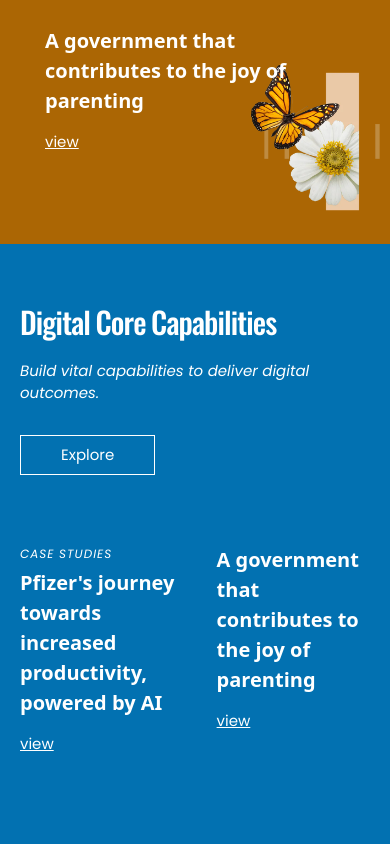
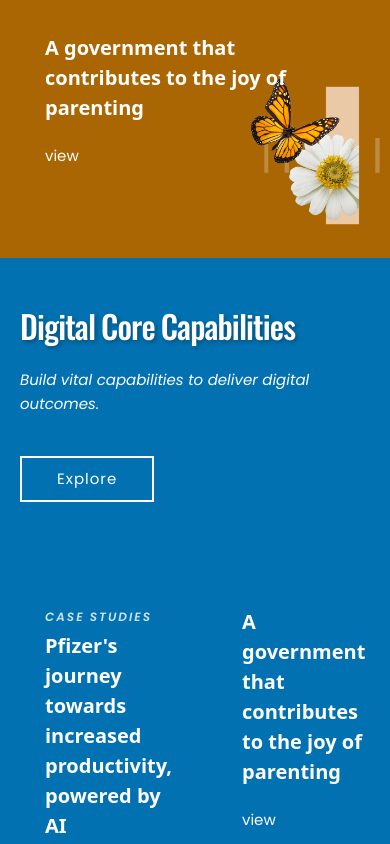
Before and after one commit to amnakhalid625/infosys-clone, a React (Vite) app: page / in a window 390 px wide. Shown: the part 1360-2204 px from the top of the page. Built offline with nearby package versions, Linux system fonts and the light colour scheme.

Commit message:
infosys_website_clone

```diff
--- a/src/pages/operating-model/model.css
+++ b/src/pages/operating-model/model.css
@@ -1,113 +1,200 @@
 .model-container {
     width: 100%;
     background-color: #0271b1;
+    position: relative;
+    overflow: hidden;
   }
 
   .model-background {
     background-image: url('../../assets/int.webp');
-    /* background-repeat: no-repeat;
-    background-position: left center;
-    background-size: contain;
-    min-height: 700px;
-    display: flex;
-    align-items: center;  */
-
     background-repeat: no-repeat;
     background-position: left -90px bottom -100px;
     background-size: 70%;
+    min-height: 800px;
+    position: relative;
+  }
+
+  .model-background::before {
+    content: '';
+    position: absolute;
+    top: 0;
+    left: 0;
+    width: 40%;
+    height: 100%;
+    background: linear-gradient(90deg, rgba(2,113,177,0.8) 0%, rgba(2,113,177,0) 100%);
+    z-index: 1;
   }
 
   .model-content {
-    max-width: 1200px;
+    max-width: 1400px;
     margin: 0 auto;
     width: 100%;
     display: flex;
     justify-content: flex-end;
+    position: relative;
+    z-index: 2;
   }
 
   .model-text {
     width: 50%;
-    padding: 60px 40px;
+    padding: 80px 60px;
     color: white;
+    backdrop-filter: blur(2px);
   }
 
   .model-text h1 {
     font-family: "Oswald", sans-serif;
-    font-size: 50px;
+    font-size: 56px;
     word-spacing: -0.9px;
     letter-spacing: -0.9px;
-    margin-bottom: 20px;
-    line-height: 1.2;
+    margin-bottom: 25px;
+    line-height: 1.1;
+    text-shadow: 2px 2px 4px rgba(0,0,0,0.3);
   }
 
   .model-text p {
     font-family: "Poppins", sans-serif;
-    font-size: 15px;
+    font-size: 18px;
     font-style: italic;
-    margin-bottom: 30px;
+    margin-bottom: 40px;
+    line-height: 1.6;
+    max-width: 90%;
   }
 
   .section-buttons {
     font-family: "Poppins", sans-serif;
-    font-size: 15px;
-    padding: 8px 40px;
+    font-size: 16px;
+    padding: 12px 45px;
     background-color: transparent;
-    border: 1px solid white;
+    border: 2px solid white;
     color: white;
     cursor: pointer;
-    transition: all 0.3s ease;
-    margin-bottom: 40px;
+    transition: all 0.4s ease;
+    margin-bottom: 50px;
+    letter-spacing: 1px;
+    position: relative;
+    overflow: hidden;
+  }
+
+  .section-buttons:hover {
+    background-color: rgba(255, 255, 255, 0.15);
+    transform: translateY(-3px);
+    box-shadow: 0 10px 20px rgba(0,0,0,0.2);
+  }
+
+  .section-buttons::after {
+    content: '';
+    position: absolute;
+    top: 0;
+    left: -100%;
+    width: 100%;
+    height: 100%;
+    background: linear-gradient(90deg, transparent, rgba(255,255,255,0.2), transparent);
+    transition: 0.5s;
+  }
+
+  .section-buttons:hover::after {
+    left: 100%;
+  }
+
+  .case-parent {
+    display: flex;
+    gap: 30px;
+    margin-top: 40px;
   }
 
 
-  /* Case Studies */
-  .case-parent {
-    display: flex;
-    gap: 20px;
-    margin-top: 30px;
-  }
+
 
 
   .case-label {
     text-transform: uppercase;
-    font-size: 12px;
-    letter-spacing: 1px;
-    margin-bottom: 10px;
+    font-size: 13px;
+    letter-spacing: 2px;
+    margin-bottom: 15px;
     display: block;
+    color: rgba(255,255,255,0.8);
+    font-weight: 600;
   }
 
   .case1 h3, .case2 h3 {
-    font-size: 20px;
+    font-size: 22px;
     font-weight: 800;
-    line-height: 30px;
-    margin-bottom: 15px;
+    line-height: 1.4;
+    margin-bottom: 20px;
+    transition: all 0.3s ease;
+  }
+
+  .case1:hover h3, .case2:hover h3 {
+    color: #fff;
   }
 
   .view-link {
-    text-decoration: underline;
+    text-decoration: none;
     cursor: pointer;
-    font-style: normal !important;
+    font-style: normal;
+    font-weight: 400;
+    display: inline-block;
+    position: relative;
+    color: white;
+  }
+
+  .view-link::after {
+    content: '';
+    position: absolute;
+    width: 100%;
+    height: 1px;
+    bottom: -2px;
+    left: 0;
+    background-color: white;
+    transform: scaleX(0);
+    transform-origin: right;
+    transition: transform 0.3s ease;
+  }
+
+  .view-link:hover::after {
+    transform: scaleX(1);
+    transform-origin: left;
   }
 
   /* Responsive Design */
+  @media (max-width: 1400px) {
+    .model-background {
+      background-size: 60%;
+    }
+  }
+
   @media (max-width: 1200px) {
     .model-background {
       background-size: 50%;
+    }
+
+    .model-text {
+      padding: 60px 40px;
+    }
+
+    .model-text h1 {
+      font-size: 48px;
     }
   }
 
   @media (max-width: 992px) {
     .model-background {
-      background-size: 40%;
+      background-size: 45%;
+      min-height: 700px;
     }
 
     .model-text {
-      width: 60%;
-      padding: 40px 30px;
+      width: 55%;
+      padding: 50px 30px;
     }
 
     .model-text h1 {
       font-size: 42px;
+    }
+
+    .model-text p {
+      font-size: 16px;
     }
   }
 
@@ -118,16 +205,17 @@
     }
 
     .model-content {
-      justify-content: center;
+      justify-content: space-between;
     }
 
     .model-text {
       width: 100%;
-      padding: 40px 20px;
+      padding: 60px 30px;
+      backdrop-filter: none;
     }
 
     .model-text h1 {
-      font-size: 36px;
+      font-size: 38px;
     }
 
     .case-parent {
@@ -136,11 +224,25 @@
   }
 
   @media (max-width: 576px) {
-    .model-text h1 {
-      font-size: 30px;
+    .model-text {
+      padding: 50px 20px;
     }
 
-    .model-container {
-      padding: 20px 0;
+    .model-text h1 {
+      font-size: 32px;
+    }
+
+    .model-text p {
+      font-size: 15px;
+      max-width: 100%;
+    }
+
+    .section-buttons {
+      padding: 10px 35px;
+      font-size: 15px;
+    }
+
+    .case1, .case2 {
+      padding: 25px;
     }
   }
```
